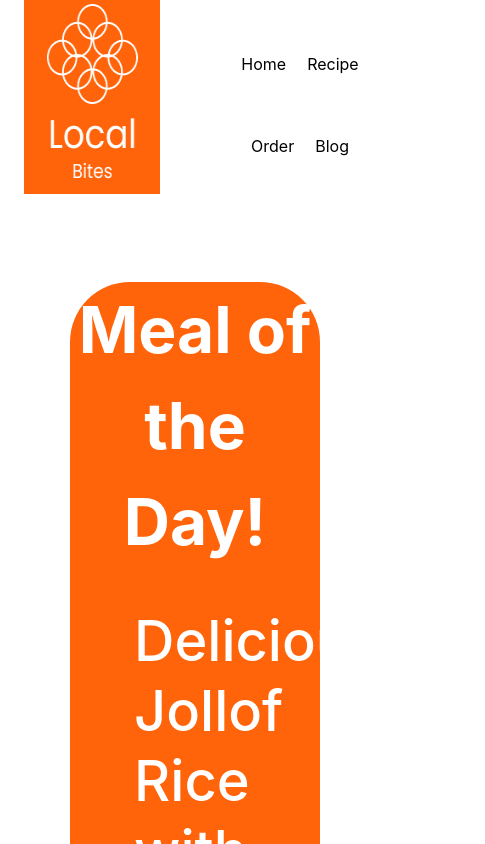
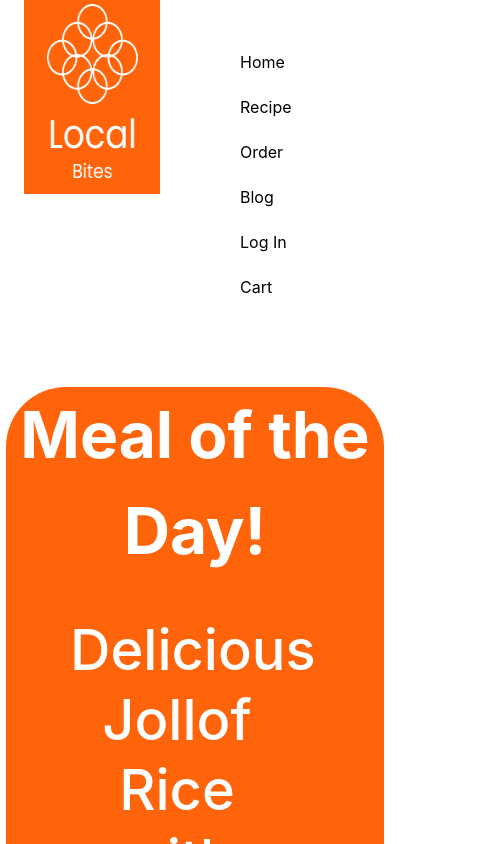
Before and after one commit to WestDrex/Local-Bites, a React (Vite) app: page /recipe in a window 390 px wide. Both pictures are taken after a click on the element 275 px from the left and 97 px from the top of the page. Shown: the top 844 px of the page, 485 px wide, since content can reach past the window. Built offline with nearby package versions, Linux system fonts and the light colour scheme; a web font is replaced by a local one.

Commit message:
Resposive

```diff
--- a/src/Components/hero.css
+++ b/src/Components/hero.css
@@ -1,3 +1,8 @@
+* {
+  margin: 0;
+  padding: 0;
+  box-sizing: border-box;
+}
 .hero-container {
   display: flex;
   flex-direction: column;
@@ -13,6 +18,10 @@
   line-height: 144px;
   color: white;
 }
+.ham-container {
+  display: flex;
+  justify-content: space-between;
+}
 .food {
   font-weight: 400;
   font-family: Poppins, sans-serif;
@@ -24,5 +33,8 @@
 @media screen and (max-width: 640px) {
   .local-bites {
     text-align: center;
+    font-size: 80px;
+    line-height: 90px;
+    padding-bottom: 20px;
   }
 }
--- a/src/Components/navbar.css
+++ b/src/Components/navbar.css
@@ -70,9 +70,10 @@ button {
   display: none;
   flex-direction: column;
   cursor: pointer;
+  padding-left: 30px;
   margin-left: auto;
   margin-right: auto;
-  padding-top: 70px;
+
 }
 .hamburger div {
   width: 50px;
@@ -80,12 +81,18 @@ button {
   background: #fff;
   margin: 4px 0;
 }
+.mob-buttons {
+  display: none;
+}
+
 @media screen and (max-width: 640px) {
   .navbar, .nav-button {
       display: none;
+      flex-direction: column;
   }
   .navbar {
     gap: 21px;
+    padding-top: 10px;
   }
   .nav-button {
     margin-left: auto;
@@ -95,5 +102,16 @@ button {
   }
   .nav-active {
       display: flex;
+      padding-top: 50px;
+  }
+  .ham-container {
+    flex-direction: column;
+    margin-left: auto;
+    margin-right: auto;
+  }
+  .mob-buttons {
+    display: flex;
+    flex-direction: column;
+    gap: 21px;
   }
 }
--- a/src/Components/navbar.jsx
+++ b/src/Components/navbar.jsx
@@ -46,6 +46,19 @@ export default function Navbar() {
             Blog
           </Link>
         </li>
+
+        <div className="mob-buttons">
+        <li>
+          <Link to="/login" style={linkStyle} className="active">
+            Log In
+          </Link>
+        </li>
+        <li>
+          <Link to="/signup" style={linkStyle} className="active">
+            Cart
+          </Link>
+        </li>
+        </div>
       </ul>
 
       <div className="nav-button">
--- a/src/Components/testimonial.css
+++ b/src/Components/testimonial.css
@@ -1,8 +1,3 @@
-* {
-    margin: 0;
-    padding: 0;
-    box-sizing: border-box;
-}
 .testimonial-section {
     width: 100%;
     position: relative;
--- a/src/Pages/BlogPageComponents/BlogHero.css
+++ b/src/Pages/BlogPageComponents/BlogHero.css
@@ -46,3 +46,17 @@
     width: 155px;
     margin-right: 3px;
 }
+
+@media screen and (max-width: 640px) {
+    .BlogHeroConatiner {
+        padding-left: 6px;
+        padding-right: 6px;
+        padding-top: 60px;
+    }
+    .BlogHeroContent h1 {
+        text-align: center;
+    }
+    .blogSearch {
+        display: none;
+    }
+}
--- a/src/Pages/BlogPageComponents/BlogLatestArticles.css
+++ b/src/Pages/BlogPageComponents/BlogLatestArticles.css
@@ -56,3 +56,10 @@
     color: #FF640B;
     font-weight: 400;
 }
+
+@media screen and (max-width: 640px) {
+    .latestArticlesContainer {
+        padding-left: 6px;
+        padding-right: 6px;
+    }
+}
--- a/src/Pages/BlogPageComponents/BlogPopularArticles.css
+++ b/src/Pages/BlogPageComponents/BlogPopularArticles.css
@@ -33,6 +33,9 @@
     font-size: 24px;
     font-weight: 600;
     padding-bottom: 16px;
+}
+.leftArticle img {
+    width: 100%;
 }
 .puffDescription {
     color: rgba(0, 0, 0, 0.600);
@@ -96,3 +99,20 @@
         text-align: center;
     }
 }
+
+@media screen and (max-width: 640px) {
+    .popularArticlesSection {
+        padding-left: 6px;
+        padding-right: 6px;
+    }
+    .leftArticle {
+        width: 100%;
+    }
+    .rightArticle {
+        padding-left: 6px;
+        padding-right: 6px;
+    }
+    .rightArticleCard {
+        flex-direction: column;
+    }
+}
--- a/src/Pages/BlogPageComponents/BlogShare.css
+++ b/src/Pages/BlogPageComponents/BlogShare.css
@@ -54,3 +54,10 @@
     left: 0;
     bottom: 0;
 }
+
+@media screen and (max-width: 640px) {
+    .foodShare {
+        padding-left: 6px;
+        padding-right: 6px;
+    }
+}
--- a/src/Pages/BlogPageComponents/BlogShare.jsx
+++ b/src/Pages/BlogPageComponents/BlogShare.jsx
@@ -8,7 +8,7 @@ export default function BlogShare() {
         <div className="foodShare">
             <div className="shareContainer">
                 <div className="midText">
-                    <h1>Information isn’t yours alone!<br/>
+                    <h1>Information isn’t yours alone! <br/>
                     Share a valuable tips about dishes and places!</h1>
                     <p>Sign into our website to be able to access our
                         blog allowing you<br/>share and recieve
--- a/src/Pages/RecipePageComponents/RecipePageHero.css
+++ b/src/Pages/RecipePageComponents/RecipePageHero.css
@@ -93,6 +93,11 @@
     text-align: center;
   }
   .leftDown {
+    flex-direction: column;
     gap: 5px;
   }
+  .recipeHero {
+    padding-left: 6px;
+    padding-right: 6px;
+  }
 }
--- a/src/Pages/RecipePageComponents/RecipePageShare.css
+++ b/src/Pages/RecipePageComponents/RecipePageShare.css
@@ -3,7 +3,7 @@
     padding: 0;
     box-sizing: border-box;
 }
-.foodShare {
+.friendShare {
     width: 100%;
     max-width: 1519px;
     margin-left: auto;
@@ -54,3 +54,12 @@
     left: 0;
     bottom: 0;
 }
+
+@media screen and (max-width: 640px) {
+    .friendShare {
+        padding: 5px;
+    }
+    .vegLeft, .vegRight{
+        display: none;
+    }
+}
--- a/src/Pages/RecipePageComponents/RecipePageShare.jsx
+++ b/src/Pages/RecipePageComponents/RecipePageShare.jsx
@@ -5,7 +5,7 @@ import "../RecipePageComponents/RecipePageShare.css";
 
 export default function RecipePageShare() {
     return (
-        <div className="foodShare">
+        <div className="friendShare">
             <div className="shareContainer">
                 <div className="midText">
                     <h1>Help a friend!<br/>Share a
```
